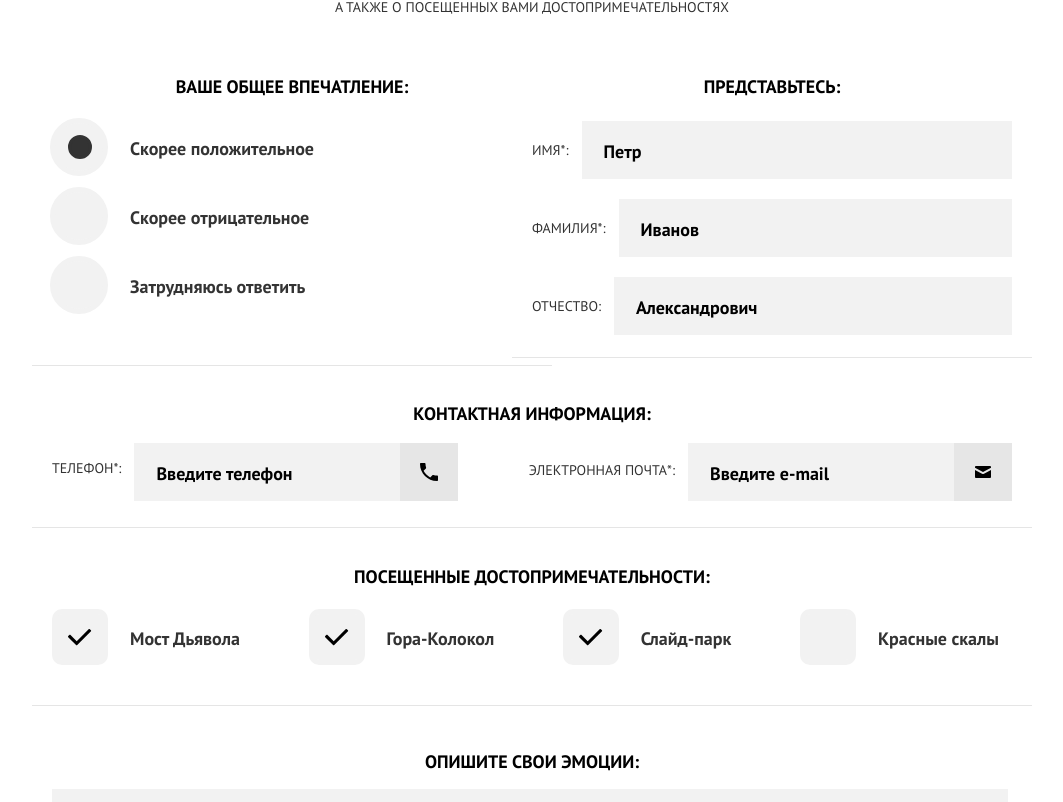
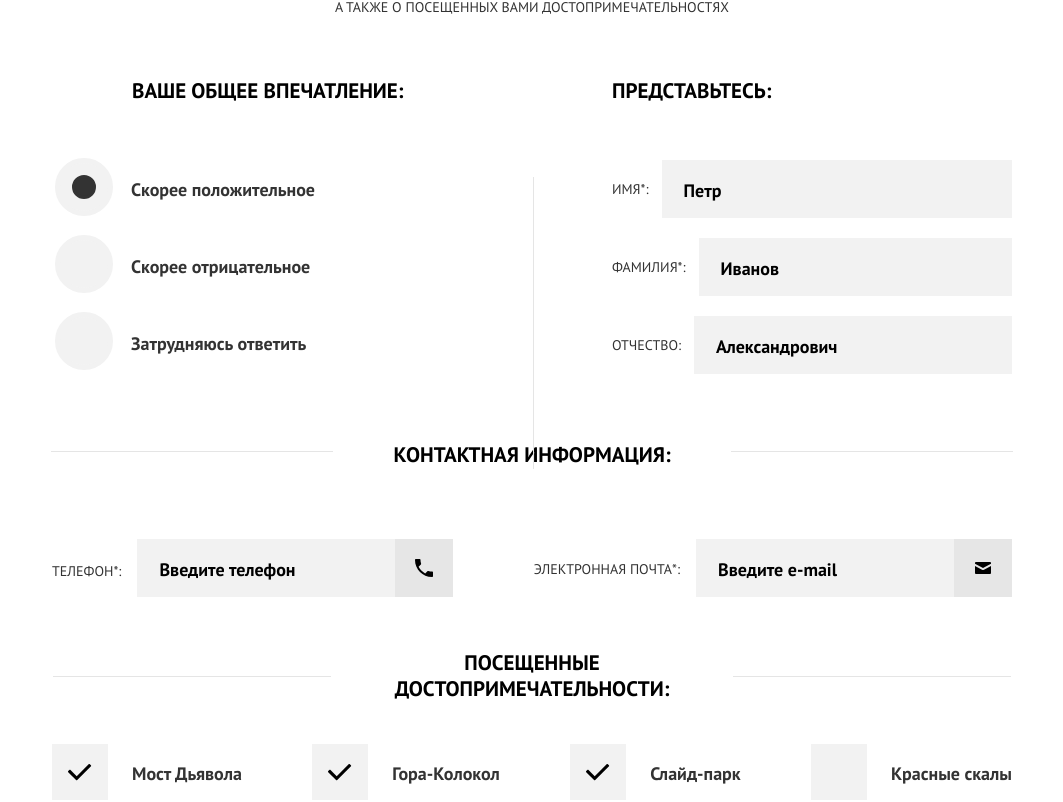
Before and after one commit to DaniyarSeferov/1117947-sedona-21, a website: page source/form.html in a window 1280 px wide. Shown: the part 558-1360 px from the top of the page, without its empty margins (108-1171 px from the left). Drawn offline with nearby package versions, Linux system fonts and the light colour scheme; files that its build step writes are made by us from their sources.

Commit message:
#Task 5.2: Form page

```diff
--- a/source/form.html
+++ b/source/form.html
@@ -122,7 +122,7 @@
         </fieldset>
 
         <fieldset class="review-form__item review-form__item--landmarks">
-          <legend>Посещенные достопримечательности:</legend>
+          <legend>Посещенные<br class="hide--mobile"> достопримечательности:</legend>
           <ul class="review-form__landmarks">
             <li class="review-form__option review-form__checkbox">
               <input class="visually-hidden review-form__input--checkbox review-form__input" type="checkbox" name="landmarks-devils-bridge-trail" value="Devil's Bridge Trail" id="landmarks-devils-bridge-trail" checked>
@@ -161,7 +161,7 @@
 </main>
 
 <footer class="page-footer">
-  <div class="page-footer__wrapper container">
+  <div class="page-footer__wrapper">
     <div class="page-footer__hashtag">
       <p>#visitsedona</p>
     </div>
--- a/source/sass/blocks/review-form.scss
+++ b/source/sass/blocks/review-form.scss
@@ -17,7 +17,22 @@
     padding: 0;
     border: none;
 
+    &::after {
+      content: "";
+      position: absolute;
+      bottom: 0;
+      left: -20px;
+      right: -20px;
+      border-bottom: 1px solid $color-grey-dark-2;
+    }
+
     @media (min-width: $tablet-width) {
+      margin-top: 18px;
+
+      &::after {
+        border: none;
+      }
+
       &--name {
         grid-area: name;
       }
@@ -39,13 +54,8 @@
       }
     }
 
-    &::after {
-      content: "";
-      position: absolute;
-      bottom: 0;
-      left: -20px;
-      right: -20px;
-      border-bottom: 1px solid $color-grey-dark-2;
+    @media (min-width: $desktop-width) {
+      margin-top: 25px;
     }
   }
 
@@ -57,6 +67,11 @@
     color: $color-black;
     text-transform: uppercase;
     text-align: center;
+
+    @media (min-width: $tablet-width) {
+      padding: 0;
+      font-size: 21px;
+    }
   }
 
   label {
@@ -82,7 +97,7 @@
       margin-bottom: 9px;
 
       @media (min-width: $desktop-width) {
-        margin-left: 0;
+        margin: 6px 16px 0 0;
       }
     }
   }
@@ -118,7 +133,7 @@
       padding-right: 80px;
 
       @media (min-width: $desktop-width) {
-        width: auto;
+        width: 210px;
       }
     }
   }
@@ -195,6 +210,11 @@
       background-color: $color-grey-light;
       border: 5px solid $color-grey-light;
       border-radius: 50%;
+
+      @media (min-width: $desktop-width) {
+        left: 3px;
+        top: -19px;
+      }
     }
 
     & + label:hover::before,
@@ -218,6 +238,11 @@
       background-color: $color-black-light;
       border: 3px solid $color-black-light;
       border-radius: 50%;
+
+      @media (min-width: $desktop-width) {
+        top: -2px;
+        left: 20px;
+      }
     }
 
     &:checked + label:active::after {
@@ -232,12 +257,11 @@
     line-height: 26px;
 
     @media (min-width: $tablet-width) {
-      display: grid;
-      grid-template-columns: 1fr 1fr;
-      grid-template-rows: 1fr 1fr;
-      column-gap: 5px;
-      row-gap: 5px;
-      width: 460px;
+      display: flex;
+      justify-content: space-between;
+      align-content: space-between;
+      flex-wrap: wrap;
+      width: 458px;
       margin: 0 auto;
     }
 
@@ -260,6 +284,10 @@
       background-color: $color-grey-light;
       border: 5px solid $color-grey-light;
       border-radius: 10px;
+
+      @media (min-width: $desktop-width) {
+        border-radius: 0;
+      }
     }
 
     & + label:hover::before,
@@ -300,6 +328,11 @@
     background-color: $color-grey-light;
     border: 4px solid $color-grey-light;
 
+    @media (min-width: $tablet-width) {
+      height: 127px;
+      padding-top: 14px;
+    }
+
     &::placeholder {
       color: $color-black;
     }
@@ -315,10 +348,24 @@
     }
   }
 
+  &__radio {
+    @media (min-width: $tablet-width) {
+      margin-bottom: 19px;
+
+      label {
+        padding-left: 75px;
+
+        @media (min-width: $desktop-width) {
+          padding-left: 79px;
+        }
+      }
+    }
+  }
+
   &__button {
+    padding: 19px 13px 13px 11px;
     border: none;
     width: 100%;
-    padding: 16px;
     cursor: pointer;
 
     @media (min-width: $tablet-width) {
@@ -336,6 +383,7 @@
     @media (min-width: $tablet-width) {
       display: block;
       grid-area: obligatory;
+      margin-top: 19px;
     }
   }
 
@@ -354,10 +402,6 @@
       width: 100%;
     }
   }
-
-  &__button {
-    padding: 19px 13px 13px 11px;
-  }
 }
 
 .icon-mail {
@@ -368,17 +412,82 @@
 
 .review-form__item--impression {
   margin-bottom: 14px;
+  position: relative;
+
+  @media (min-width: $tablet-width) {
+    &::after {
+      content: "";
+      position: absolute;
+      top: 0;
+      left: 100%;
+      width: 1px;
+      height: 292px;
+      border-right: 1px solid $color-grey-dark-2;
+    }
+  }
 
   legend {
     margin-bottom: 36px;
+
+    @media (min-width: $tablet-width) {
+      text-align: left;
+      margin-bottom: 73px;
+    }
+
+    @media (min-width: $desktop-width) {
+      margin-left: 80px;
+    }
   }
 }
 
 .review-form__item--landmarks {
   margin-top: 14px;
 
+  @media (min-width: $tablet-width) {
+    margin-top: 6px;
+  }
+
   legend {
     margin-bottom: 36px;
+
+    @media (min-width: $tablet-width) {
+      position: relative;
+      margin-bottom: 57px;
+
+      &::before {
+        content: "";
+        position: absolute;
+        top: 50%;
+        right: 100%;
+        width: 123px;
+        height: 1px;
+        margin-right: 64px;
+        border-top: 1px solid $color-grey-dark-2;
+      }
+
+      &::after {
+        content: "";
+        position: absolute;
+        top: 50%;
+        left: 100%;
+        width: 123px;
+        height: 1px;
+        margin-left: 64px;
+        border-top: 1px solid $color-grey-dark-2;
+      }
+    }
+
+    @media (min-width: $desktop-width) {
+      margin-bottom: 59px;
+
+      &::before {
+        width: 278px;
+      }
+
+      &::after {
+        width: 278px;
+      }
+    }
   }
 
   .review-form__option {
@@ -387,11 +496,36 @@
     &:last-child {
       margin-bottom: 7px;
     }
+
+    @media (min-width: $tablet-width) {
+      margin-bottom: 30px;
+      width: 202px;
+    }
+
+    @media (min-width: $desktop-width) {
+      width: auto;
+    }
+  }
+
+  label {
+    @media (min-width: $tablet-width) {
+      margin-right: 0;
+      padding-left: 80px;
+    }
   }
 }
 
 .review-form__item--emotions {
   margin-bottom: 27px;
+
+  @media (min-width: $tablet-width) {
+    margin-top: 2px;
+    margin-bottom: 38px;
+  }
+
+  @media (min-width: $desktop-width) {
+    margin-top: 0;
+  }
 
   &::after {
     border: none;
@@ -399,5 +533,123 @@
 
   legend {
     margin-bottom: 0;
+
+    @media (min-width: $tablet-width) {
+      position: relative;
+      margin-bottom: 40px;
+
+      &::before {
+        content: "";
+        position: absolute;
+        top: 30%;
+        right: 100%;
+        width: 120px;
+        height: 1px;
+        margin-right: 78px;
+        border-top: 1px solid $color-grey-dark-2;
+      }
+
+      &::after {
+        content: "";
+        position: absolute;
+        top: 30%;
+        left: 100%;
+        width: 120px;
+        height: 1px;
+        margin-left: 78px;
+        border-top: 1px solid $color-grey-dark-2;
+      }
+    }
+
+    @media (min-width: $desktop-width) {
+      &::before {
+        top: 28%;
+        margin-right: 76px;
+        width: 279px;
+      }
+
+      &::after {
+        top: 28%;
+        margin-left: 76px;
+        width: 279px;
+      }
+    }
   }
 }
+
+.review-form__item--name {
+  @media (min-width: $tablet-width) {
+    padding-left: 57px;
+
+    legend {
+      margin-bottom: 42px;
+      text-align: left;
+    }
+  }
+
+  @media (min-width: $desktop-width) {
+    padding-left: 80px;
+  }
+}
+
+.review-form__item--contacts {
+  @media (min-width: $tablet-width) {
+    margin-top: 24px;
+    margin-bottom: 10px;
+  }
+
+  @media (min-width: $desktop-width) {
+    margin-top: 20px;
+  }
+
+  legend {
+    @media (min-width: $tablet-width) {
+      position: relative;
+      margin-bottom: 10px;
+
+      &::before {
+        content: "";
+        position: absolute;
+        top: 27%;
+        right: 100%;
+        width: 124px;
+        height: 1px;
+        margin-right: 62px;
+        border-top: 1px solid $color-grey-dark-2;
+      }
+
+      &::after {
+        content: "";
+        position: absolute;
+        top: 27%;
+        left: 100%;
+        width: 124px;
+        height: 1px;
+        margin-left: 62px;
+        border-top: 1px solid $color-grey-dark-2;
+      }
+    }
+
+    @media (min-width: $desktop-width) {
+      margin-bottom: 62px;
+
+      &::before {
+        top: 36%;
+        width: 282px;
+        margin-right: 60px;
+      }
+
+      &::after {
+        top: 36%;
+        width: 282px;
+        margin-left: 60px;
+      }
+    }
+  }
+
+  .review-form__icon {
+    @media (min-width: $tablet-width) {
+      margin-bottom: 24px;
+    }
+  }
+}
--- a/source/sass/blocks/review.scss
+++ b/source/sass/blocks/review.scss
@@ -1,5 +1,13 @@
 .review {
   margin-bottom: 46px;
+
+  @media (min-width: $tablet-width) {
+    margin-bottom: 66px;
+  }
+
+  @media (min-width: $desktop-width) {
+    margin-bottom: 70px;
+  }
 
   &__wrapper {
     @media (min-width: $tablet-width) {
```
